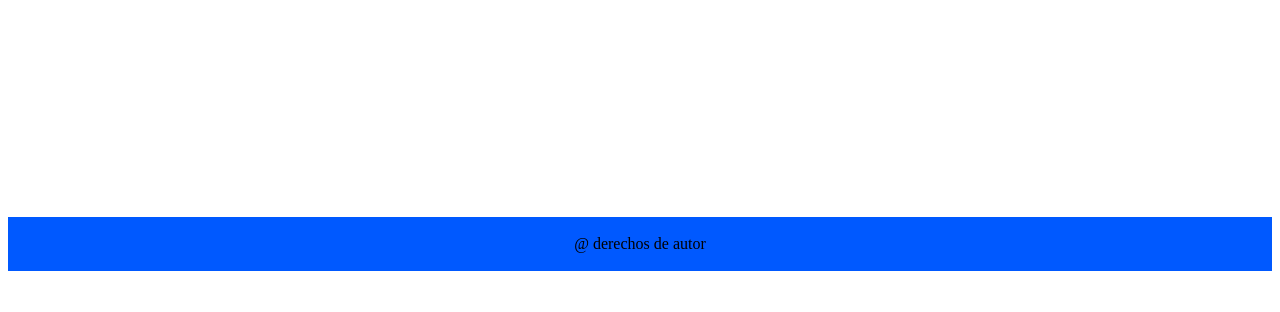
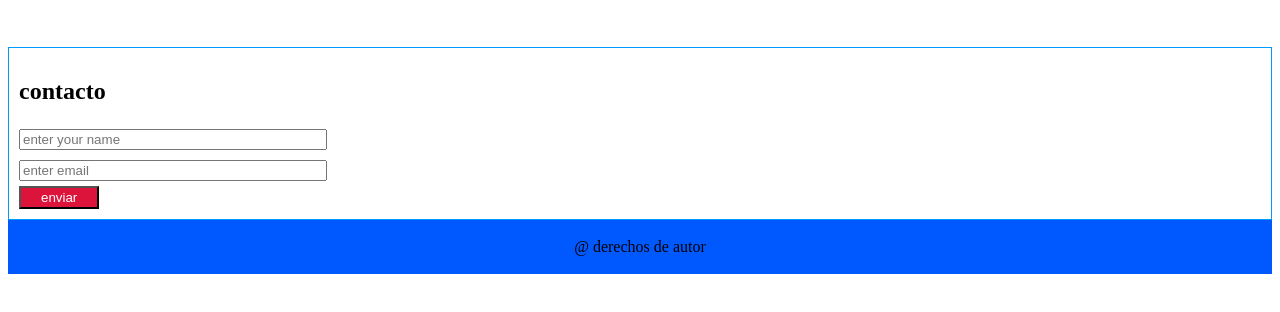
Before and after one commit to luicsistem/web-codigoo, a plain HTML site: page index.html in a window 1280 px wide. Shown: the part 346-658 px from the top of the page. Drawn offline with Linux system fonts and the light colour scheme.

Commit message:
trabajando en el formulario de contacto

```diff
--- a/estilos.css
+++ b/estilos.css
@@ -21,16 +21,33 @@
     padding: 4px 10px;
 }
 .main {
-    height: 420px;
+    height: 250px;
 }
 .main img {
     display: block;
     margin: auto;
 }
+.form {
+    padding: 10px 10px;
+    border:  1px solid #0099ff ;
+}
+.form input {
+    width: 300px;
+
+
+}
+.group {
+    padding: 5px 0;
+}
+
 .footer {
     background: #0059ff;
     text-align: center;
     padding: 2px  0;
+}
 
-
+.btn {
+    background: crimson;
+    color: #fff;
+    padding: 2px 20px;
 }
--- a/index.html
+++ b/index.html
@@ -19,6 +19,18 @@
     <main class="main">
         <img src="https://codigo.edu.pe/wp-content/uploads/2018/10/vector_principal.png" alt="" srcset=""  height="200px"  width="200px" >
     </main>
+    <form  class="form">
+        <h2>contacto</h2>
+            <div class="group">
+                    <input type="text"   placeholder="enter your name" >
+               </div>
+        <div class="group">
+             <input type="text"   placeholder="enter email" >
+        </div>
+        <button type="submit"  class="btn" >enviar</button>
+
+
+    </form>
     <footer class="footer">
         <p> @  derechos de autor </p>
     </footer>
```
